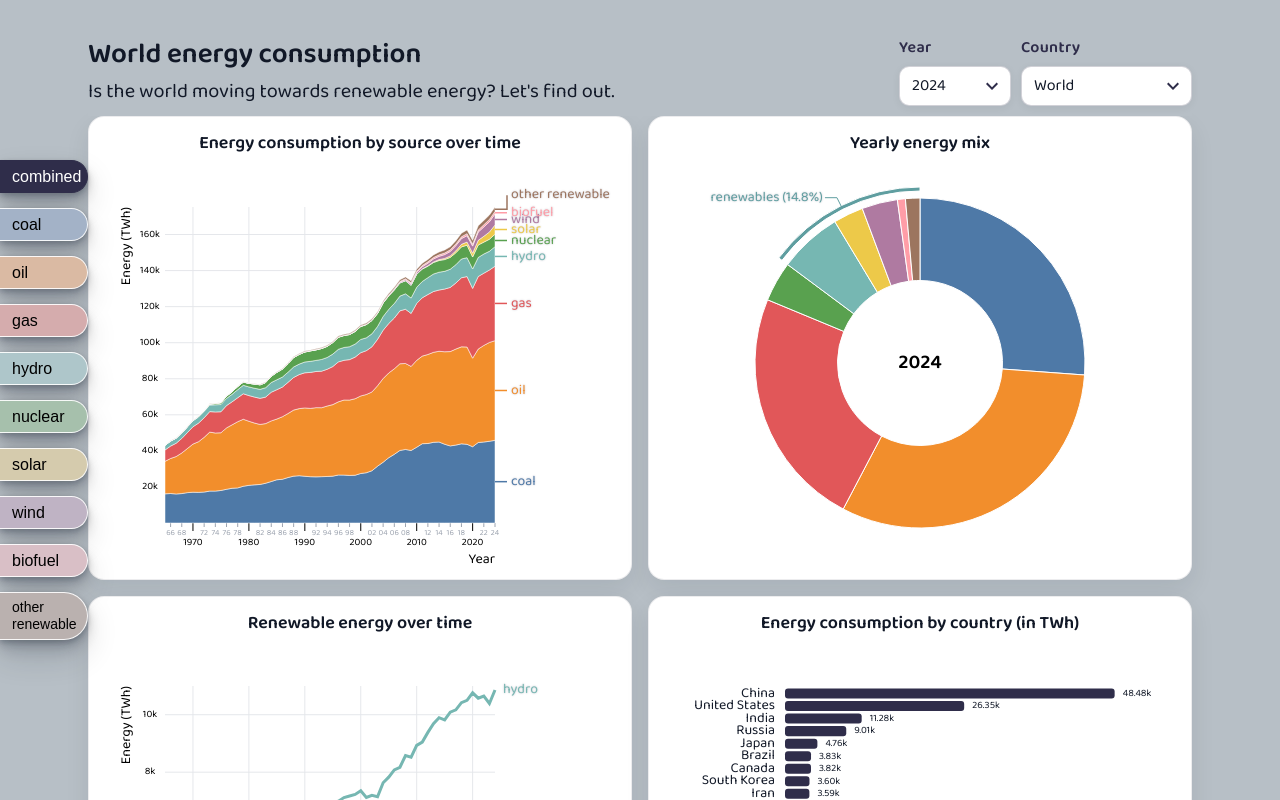
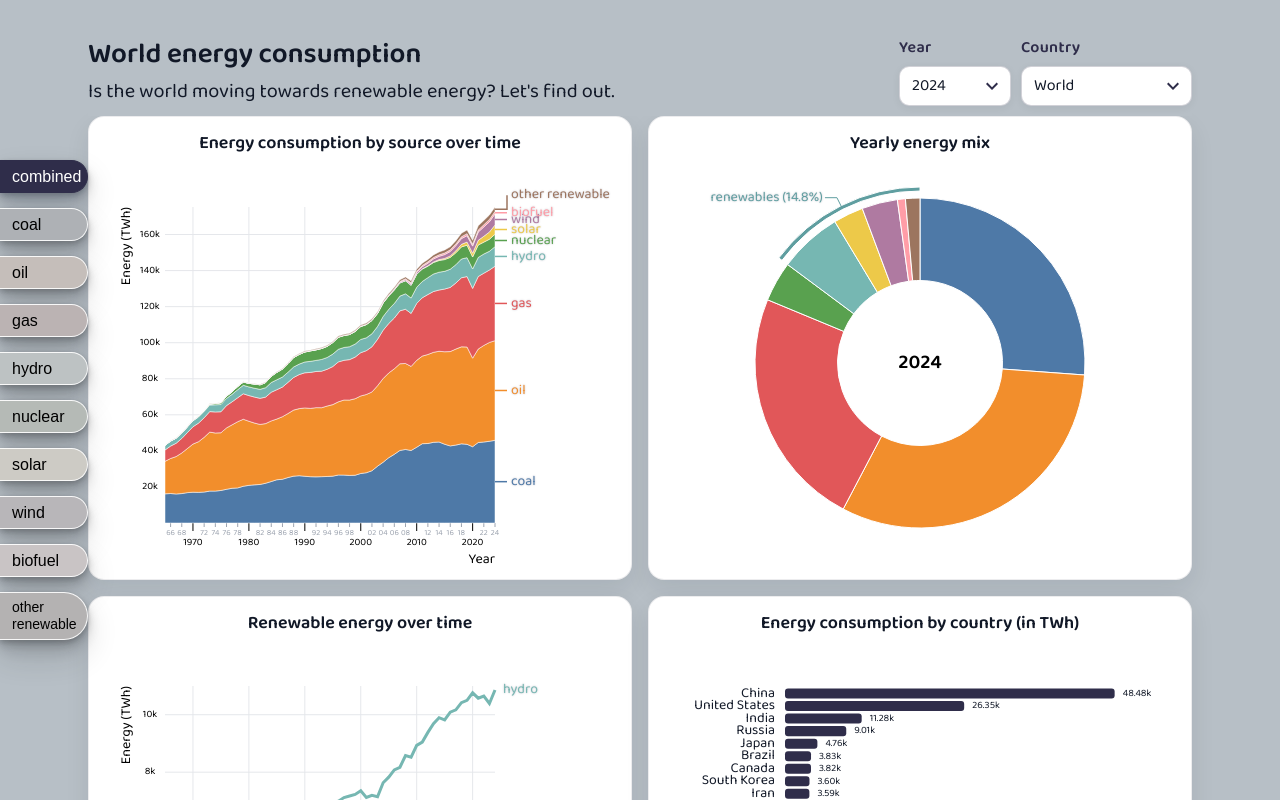
Before and after one commit to fotinidelig/energy-dashboard, a React (Vite) app: page / in a window 1280 px wide. Shown: the top 800 px of the page. Built offline with nearby package versions, Linux system fonts and the light colour scheme.

Commit message:
saturation instead of miuted color

```diff
--- a/src/App.jsx
+++ b/src/App.jsx
@@ -144,6 +144,7 @@ function App() {
                     onMouseEnter={() => setHoveredSource(source)}
                     onMouseLeave={() => setHoveredSource(null)}
                     style={{
+                      filter: isActive ? `saturate(1)` : `saturate(0.2)`,
                       backgroundColor: isActive
                         ? buttonSourceToColor[source]
                         : muteColor(buttonSourceToColor[source]),
--- a/src/DonutPlot.jsx
+++ b/src/DonutPlot.jsx
@@ -190,13 +190,12 @@ export const DonutPlot = ({ width, height, data, year, sourceColors }) => {
                 (selectedSource !== COMBINED_SOURCE && selectedSource === source));
 
             const vivid = source ? sourceColors?.[source] : undefined;
-            const muted = source ? sourceMutedColors?.[source] : undefined;
-            const arcFill =
+            const saturation =
               vivid == null
-                ? '#ccc'
+                ? 1
                 : emphasizedSource == null || emphasizedSource === source
-                  ? vivid
-                  : muted ?? vivid;
+                  ? 1
+                  : 0.2;
 
             return (
                 <g
@@ -213,7 +212,8 @@ export const DonutPlot = ({ width, height, data, year, sourceColors }) => {
                 >
                     <path
                         d={arc}
-                        fill={arcFill}
+                        fill={vivid}
+                        filter={`saturate(${saturation})`}
                         stroke="#fff"
                         strokeWidth={1}
                     />
@@ -224,20 +224,20 @@ export const DonutPlot = ({ width, height, data, year, sourceColors }) => {
                             y1={centroid[1]}
                             x2={inflexionPoint[0]}
                             y2={inflexionPoint[1]}
-                            stroke={arcFill}
+                            stroke={vivid}
                         />
                         <line
                             x1={inflexionPoint[0]}
                             y1={inflexionPoint[1]}
                             x2={labelPosX}
                             y2={inflexionPoint[1]}
-                            stroke={arcFill}
+                            stroke={vivid}
                         />
                         <LabelWithBackground
                           x={labelPosX + (isRightLabel ? 2 : -2)}
                           y={inflexionPoint[1]}
                           text={label}
-                          fill={arcFill}
+                          fill={vivid}
                           textAnchor={textAnchor}
                           showBackground
                         />
--- a/src/LinePlot.jsx
+++ b/src/LinePlot.jsx
@@ -94,15 +94,14 @@ export const LinePlot = ({ width, height, data, sourceColors, cursorPosition, se
         if (!last || !last[source]) return null;
         const y = yScale(last[source]);
         const vivid = sourceColors?.[source];
-        const muted = sourceMutedColors?.[source];
-        const color =
+        const saturation =
           vivid == null
-          ? '#111827'
+          ? 1
           : emphasizedSource == null || emphasizedSource === source
-            ? vivid
-            : muted ?? vivid;
+            ? 1
+            : 0.2;
         const labelX = innerWidth + 4;
-        return { source, x, y, color, labelX };
+        return { source, x, y, vivid, saturation, labelX };
       }).filter(Boolean);
     }, [lines, xScale, yScale, innerWidth, sourceColors, sourceMutedColors, emphasizedSource, renewableData, xMax]);
 
@@ -190,13 +189,12 @@ export const LinePlot = ({ width, height, data, sourceColors, cursorPosition, se
             if (!line) return null;
             const label = sourceLabels.find((l) => l.source === source);
             const vivid = sourceColors?.[source];
-            const muted = sourceMutedColors?.[source];
-            const stroke =
+            const saturation =
               vivid == null
-                ? '#ccc'
+                ? 1
                 : emphasizedSource == null || emphasizedSource === source
-                  ? vivid
-                  : muted ?? vivid;
+                  ? 1
+                  : 0.2;
 
             return (
               <g
@@ -215,7 +213,8 @@ export const LinePlot = ({ width, height, data, sourceColors, cursorPosition, se
                   d={line.path}
                   fill="none"
                   strokeWidth={3}
-                  stroke={stroke}
+                  stroke={vivid}
+                  filter={`saturate(${saturation})`}
                   pointerEvents="stroke"
                 />
                 {label ? (
@@ -223,7 +222,8 @@ export const LinePlot = ({ width, height, data, sourceColors, cursorPosition, se
                     x={label.labelX + 4}
                     y={label.y}
                     text={source.replace(/_/g, ' ')}
-                    fill={label.color}
+                    fill={vivid}
+                    filter={`saturate(${saturation})`}
                     showBackground={
                       emphasizedSource === source
                     }
@@ -240,14 +240,7 @@ export const LinePlot = ({ width, height, data, sourceColors, cursorPosition, se
               y={cursorSnap.y}
               circle={cursorSnap.circle}
               label={cursorSnap.label}
-              color={
-                sourceColors?.[
-                  emphasizedSource &&
-                  renewableSources.includes(emphasizedSource)
-                    ? emphasizedSource
-                    : "#737270" // dark grey color
-                ] ?? '#737270' // dark grey color
-              }
+              vivid={emphasizedSource ? sourceColors?.[emphasizedSource] : undefined}
             />
           )}
         </g>
--- a/src/StackedAreaPlot.jsx
+++ b/src/StackedAreaPlot.jsx
@@ -36,9 +36,7 @@ export const AreaPlot = ({ width, height, countryData, sourceColors, cursorPosit
     );
 
     const [hoveredSource, setHoveredSource] = useState(null);
-    // console.log("countryData", countryData);
     const allNullData = useMemo(() => AllNullOrZeroStackedArea(countryData), [countryData]);
-    console.log("allNullData", allNullData);
 
     // Sidebar selection, or hover when viewing all sources
     const emphasizedSource = useMemo(() => {
@@ -107,17 +105,16 @@ export const AreaPlot = ({ width, height, countryData, sourceColors, cursorPosit
         const y = (yScale(last[0]) + yScale(last[1])) / 2;
         const source = serie.key;
         const vivid = sourceColors?.[source];
-        const muted = sourceMutedColors?.[source];
-        const color =
+        const saturation =
           vivid == null
-            ? '#111827'
+            ? 1
             : emphasizedSource == null || emphasizedSource === source
-              ? vivid
-              : muted ?? vivid;
+              ? 1
+              : 0.2;
         const labelX = innerWidth + LABEL_GAP + 4;
-        return { source, x, y, color, labelX };
+        return { source, x, y, vivid, saturation, labelX };
       }).filter(Boolean);
-    }, [series, xScale, yScale, innerWidth, sourceColors, sourceMutedColors, emphasizedSource]);
+    }, [series, xScale, yScale, innerWidth, sourceColors, emphasizedSource]);
 
     const onMouseMove = (e) => {
       const rect = e.currentTarget.getBoundingClientRect();
@@ -200,13 +197,12 @@ export const AreaPlot = ({ width, height, countryData, sourceColors, cursorPosit
                   if (!serie) return null;
 
                   const vivid = sourceColors?.[source];
-                  const muted = sourceMutedColors?.[source];
-                  const fill =
+                  const saturation =
                     vivid == null
-                      ? '#ccc'
+                      ? 1
                       : emphasizedSource == null || emphasizedSource === source
-                        ? vivid
-                        : muted ?? vivid;
+                        ? 1
+                        : 0.2;
 
                   const useElbow = source === 'other_renewable';
                   const endY = label && useElbow ? label.y - 14 : label?.y;
@@ -230,7 +226,8 @@ export const AreaPlot = ({ width, height, countryData, sourceColors, cursorPosit
                     >
                       <path
                         d={areaBuilder(serie)}
-                        fill={fill}
+                        fill={vivid}
+                        filter={`saturate(${saturation})`}
                         stroke="#fff"
                         strokeWidth={0.5}
                         strokeLinejoin="round"
@@ -241,7 +238,7 @@ export const AreaPlot = ({ width, height, countryData, sourceColors, cursorPosit
                             <path
                               d={leaderPath}
                               fill="none"
-                              stroke={label.color}
+                              stroke={vivid}
                               strokeWidth={1.5}
                               pointerEvents="stroke"
                             />
@@ -251,7 +248,7 @@ export const AreaPlot = ({ width, height, countryData, sourceColors, cursorPosit
                               y1={label.y}
                               x2={label.labelX}
                               y2={label.y}
-                              stroke={label.color}
+                              stroke={vivid}
                               strokeWidth={1.5}
                               pointerEvents="stroke"
                             />
@@ -260,7 +257,7 @@ export const AreaPlot = ({ width, height, countryData, sourceColors, cursorPosit
                             x={label.labelX + 4}
                             y={endY}
                             text={source.replace(/_/g, ' ')}
-                            fill={label.color}
+                            fill={vivid}
                             showBackground={
                               emphasizedSource === source
                             }
```
